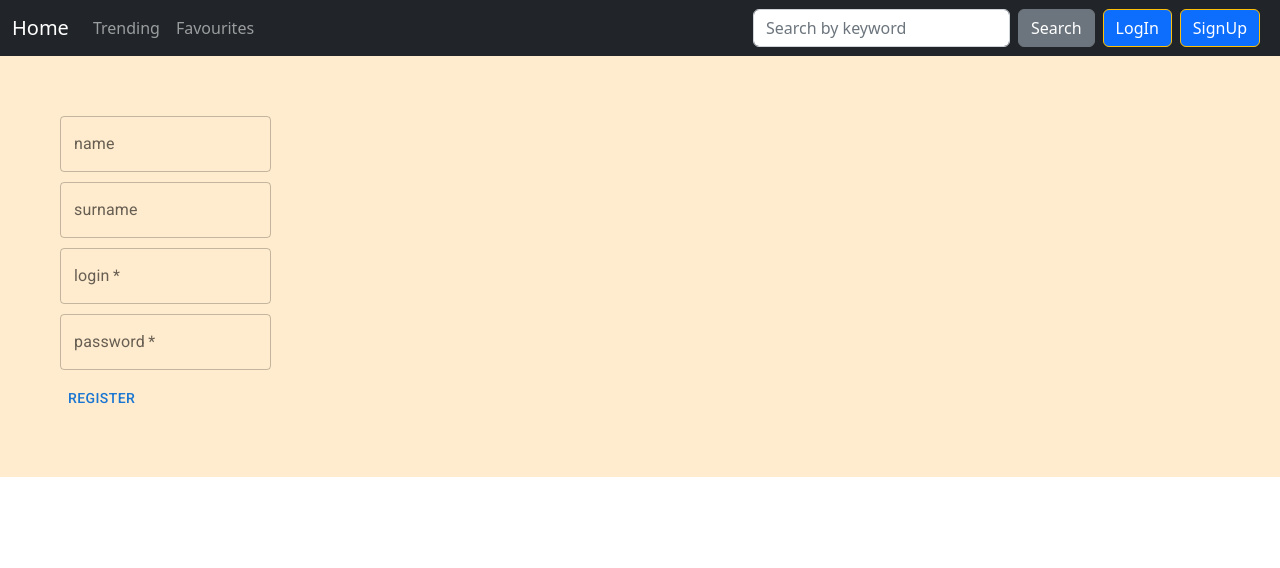
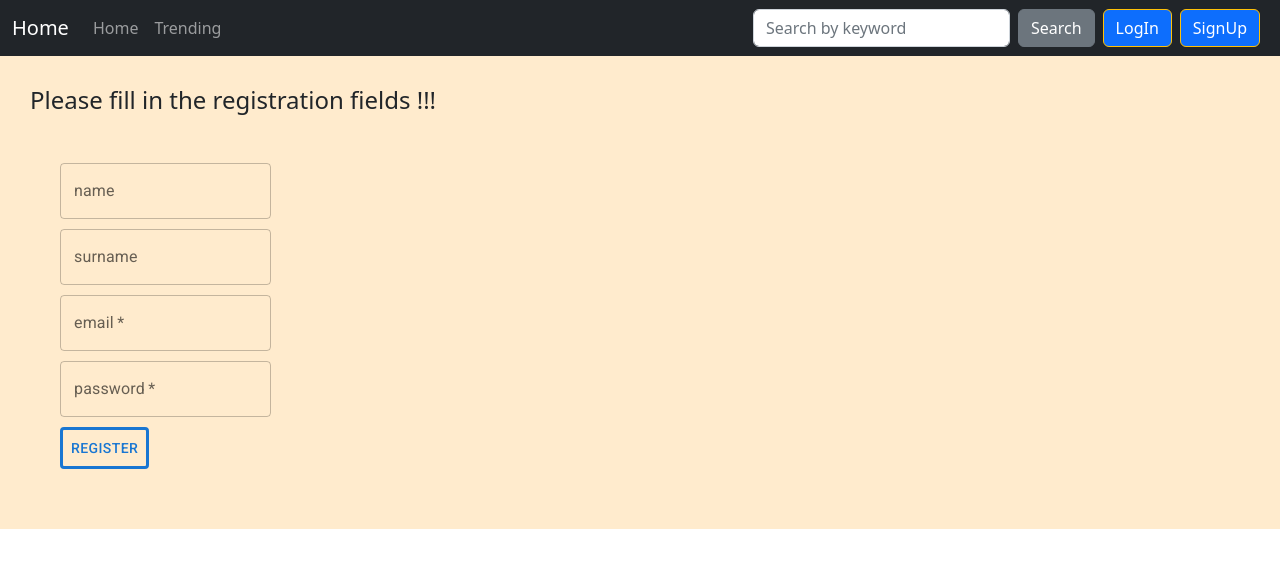
Before and after one commit to AndMkh7/Movie-app, a React (Create React App) app: page /signup in a window 1280 px wide. Shown: the top 568 px of the page. Built offline with nearby package versions, Linux system fonts and the light colour scheme; no server answers.

Commit message:
Implementing Logout function in NaviBar.js and the logic of the correct appearance of NaviBar.js.

```diff
--- a/src/App.js
+++ b/src/App.js
@@ -22,6 +22,7 @@ function App () {
     const [activeGenreId, setActiveGenreId] = useState (0);
     const [filterByYearValue, setFilterByYearValue] = useState ('all');
     const [loading, setLoading] = useState (false);
+    const [isLoggedIn, setIsLoggedIn] = useState (false);
 
 
     useEffect (() => {
@@ -49,7 +50,6 @@ function App () {
 
 
     }, []);
-
 
 
     const searchMovie = async (event) => {
@@ -91,7 +91,8 @@ function App () {
             <div className={s.App} style={{maxWidth: '1920px', minWidth: '220px'}}>
 
                 <div>
-                    <NaviBar searchMovie={searchMovie} changeHandler={changeHandler}/>
+                    <NaviBar searchMovie={searchMovie} changeHandler={changeHandler}
+                             isLoggedIn={isLoggedIn} setIsLoggedIn={setIsLoggedIn}/>
                 </div>
                 <div>
                     <Routes>
@@ -107,7 +108,7 @@ function App () {
                         />
 
                         <Route path="/favourites" element={<Favourites/>}/>
-                        <Route path="/login" element={<Login/>}/>
+                        <Route path="/login" element={<Login setIsLoggedIn={setIsLoggedIn}/>}/>
                         <Route path="/signup" element={<Signup/>}/>
                     </Routes>
                 </div>
--- a/src/components/Login/Login.js
+++ b/src/components/Login/Login.js
@@ -1,39 +1,49 @@
 import React, { useState } from 'react';
-import {TextField , Box, Button} from '@mui/material';
-import {getAuth,signInWithEmailAndPassword} from 'firebase/auth';
-import {useNavigate} from 'react-router-dom';
+import { TextField, Box, Button } from '@mui/material';
+import { getAuth, signInWithEmailAndPassword } from 'firebase/auth';
+import { useNavigate } from 'react-router-dom';
+import PropTypes from 'prop-types';
 
 
-const Login = () => {
+Login.propTypes = {
+    isLoggedIn: PropTypes.bool,
+    setIsLoggedIn: PropTypes.func
+}
 
-     const [user, setUser]=useState({login:"",password:""});
-     const[error, setError] = useState("");
-     const navigate = useNavigate();
-     const auth  = getAuth();
 
-     const handleSubmit = event=>{
-        event.preventDefault();
-        signInWithEmailAndPassword(auth, user.login,user.password)
-        .then(()=>
-         navigate("/"))
-            .catch((err)=>
-            setError(err.message))
+function Login ({setIsLoggedIn}) {
+
+    const [user, setUser] = useState ({login: '', password: ''});
+    const [error, setError] = useState ('');
+    const navigate = useNavigate ();
+    const auth = getAuth ();
+
+    const handleSubmit = event => {
+        event.preventDefault ();
+        signInWithEmailAndPassword (auth, user.login, user.password)
+            .then (() => {
+                    navigate ('/')
+                    setIsLoggedIn (true)
+                }
+            )
+            .catch ((err) =>
+                setError (err.message))
     }
 
 
     return (
-        <div style={{padding:"13px",display:'grid',gap:"10px"}}>
+        <div style={{padding: '13px', display: 'grid', gap: '10px'}}>
             <h3>Sign in</h3>
-            <Box sx={{width:500}}>
+            <Box sx={{width: 500}}>
                 {error && <h4>{error}</h4>}
-                <form onSubmit={handleSubmit} style={{padding:"30px",display:'grid',gap:"10px"}}>
+                <form onSubmit={handleSubmit} style={{padding: '30px', display: 'grid', gap: '10px'}}>
                     <div>
                         <TextField
                             reduired="true"
                             fullWidth
                             label="Email address"
                             value={user.login}
-                        onChange={e=>setUser({...user, login:e.target.value})}
+                            onChange={e => setUser ({...user, login: e.target.value})}
                         />
                     </div>
                     <div>
@@ -43,16 +53,18 @@ const Login = () => {
                             type="password"
                             label="Password"
                             value={user.password}
-                        onChange={e=>setUser({...user, password:e.target.value})}
+                            onChange={e => setUser ({...user, password: e.target.value})}
                         />
                     </div>
                     <div>
                         <Button variant="contained" type="submit">Login</Button>
                     </div>
+
                 </form>
             </Box>
         </div>
     )
 }
 
+
 export default Login;
--- a/src/components/Navigation/NaviBar.js
+++ b/src/components/Navigation/NaviBar.js
@@ -1,22 +1,39 @@
-import React from 'react';
+import React, { useState } from 'react';
 import './NaviBar.module.css';
 import 'bootstrap/dist/css/bootstrap.min.css';
 import { Navbar, Container, Nav, Form, FormControl, Button } from 'react-bootstrap';
 import PropTypes from 'prop-types';
-import {  Link   } from 'react-router-dom';
+import { Link } from 'react-router-dom';
+import { getAuth, signOut } from 'firebase/auth';
+import { useNavigate } from 'react-router-dom';
 
 
 NaviBar.propTypes = {
     query: PropTypes.string,
     searchMovie: PropTypes.func,
     changeHandler: PropTypes.func,
+    isLoggedIn: PropTypes.bool,
+    setIsLoggedIn: PropTypes.func
 }
 
 
+function NaviBar ({query, searchMovie, changeHandler, isLoggedIn, setIsLoggedIn}) {
 
+    const [error, setError] = useState ('');
+    const navigate = useNavigate ();
+    const auth = getAuth ();
 
-function NaviBar ({query, searchMovie, changeHandler}) {
-
+    const handleLogout = () => {
+        signOut (auth)
+            .then (() => {
+                navigate ('/login');
+                setIsLoggedIn (false);
+                alert ('Logout completed')
+            })
+            .catch ((err) => {
+                setError (err.message);
+            });
+    };
     return (
         <div>
             <>
@@ -25,8 +42,12 @@ function NaviBar ({query, searchMovie, changeHandler}) {
                     <Container fluid style={{minWidth: '200px'}}>
                         <Nav className="me-auto">
                             <Navbar.Brand href="/">Home</Navbar.Brand>
+                            <Nav.Link as={Link} to="/">Home</Nav.Link>
                             <Nav.Link as={Link} to="/">Trending</Nav.Link>
-                                <Nav.Link as={Link} to="/favourites">Favourites</Nav.Link>
+                            {
+                                isLoggedIn && <Nav.Link as={Link} to="/favourites">Favourites</Nav.Link>
+                            }
+
                         </Nav>
 
                         <Navbar.Toggle aria-controls="navbarScroll"></Navbar.Toggle>
@@ -48,13 +69,30 @@ function NaviBar ({query, searchMovie, changeHandler}) {
                                 </FormControl>
                                 <Button variant="secondary" type="submit" className="me-2">Search</Button>
                                 <Nav>
+
+                                    {
+                                        isLoggedIn ?
+                                            <Link to="/logout">
+                                                {error && <h4>{error}</h4>}
+                                                <Button variant="primary" className=" me-2  border-warning"
+                                                        onClick={handleLogout}>LogOut</Button>
+                                            </Link> :
+                                            <>
                                                 <Link to="/login">
-                                            <Button variant="primary" className=" me-2  border-warning">LogIn</Button>
+                                                    <Button variant="primary"
+                                                            className=" me-2  border-warning">LogIn</Button>
                                                 </Link>
 
+
                                                 <Link to="/signup">
-                                            <Button variant="primary" className=" me-2  border-warning" >SignUp</Button>
+                                                    <Button variant="primary"
+                                                            className=" me-2  border-warning">SignUp</Button>
                                                 </Link>
+                                            </>
+
+
+                                    }
+
 
                                 </Nav>
 
--- a/src/components/SignUp/Signup.js
+++ b/src/components/SignUp/Signup.js
@@ -1,33 +1,35 @@
 import React, { useState } from 'react';
 import { TextField, Button } from '@mui/material';
-import { getAuth, createUserWithEmailAndPassword } from "firebase/auth";
-// import {collection,addDoc} from 'firebase/firestore';
-// import { db } from "../../firebase-config";
-import {useNavigate} from 'react-router-dom';
+import { getAuth, createUserWithEmailAndPassword } from 'firebase/auth';
+import { useNavigate } from 'react-router-dom';
+
 
 const Signup = () => {
     const [user, setUser] = useState ({name: '', surname: '', login: '', password: ''});
-    const [error,setError] = useState("");
-    const auth = getAuth();
-    const navigate = useNavigate();
+    const [error, setError] = useState ('');
+    const auth = getAuth ();
+    const navigate = useNavigate ();
 
-    const handleSubmit = event=> {
+    const handleSubmit = event => {
+
         event.preventDefault ();
         createUserWithEmailAndPassword (auth, user.login, user.password)
             .then (res => {
-                console.log ("success", res.user.uid)
-                setError ("");
-                navigate("/")
+                console.log ('success', res.user.uid)
+                setError ('');
+                navigate ('/login')
             })
-            .catch(err=>{
-                setError(err.message)
+            .catch (err => {
+                setError (err.message)
             })
     }
 
     return (
-        <div style={{padding:"30px",display:'grid',gap:"10px"}}>
-            {error && <p style={{color:"red",fontSize:"30px",fontWeight:"bolder"}}>{error}</p>}
-            <form onSubmit={handleSubmit} style={{padding:"30px",display:'grid',gap:"10px"}}>
+        <div style={{padding: '30px', display: 'grid', gap: '10px'}}>
+
+            {error && <p style={{color: 'red', fontSize: '30px', fontWeight: 'bolder'}}>{error}</p>}
+            <h4>Please fill in the registration fields !!!</h4>
+            <form onSubmit={handleSubmit} style={{padding: '30px', display: 'grid', gap: '10px'}}>
                 <div>
                     <TextField
                         label="name"
@@ -42,21 +44,21 @@ const Signup = () => {
                 </div>
                 <div>
                     <TextField
-                        label="login"
-                        required
+                        label="email"
+                        required="true"
                         value={user.login}
                         onChange={e => setUser ({...user, login: e.target.value})}/>
                 </div>
                 <div>
                     <TextField
                         label="password"
-                        required
-                        type='password'
+                        required="true"
+                        type="password"
                         value={user.password}
                         onChange={e => setUser ({...user, password: e.target.value})}/>
                 </div>
                 <div>
-                    <Button type="submit" >Register</Button>
+                    <Button type="submit" style={{border: 'solid'}}>Register</Button>
                 </div>
             </form>
         </div>
```
Lines whose indentation alone changed are shown as unchanged.
